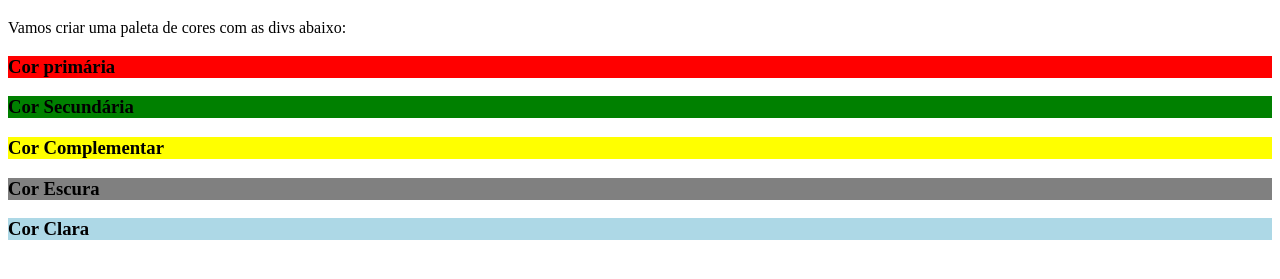
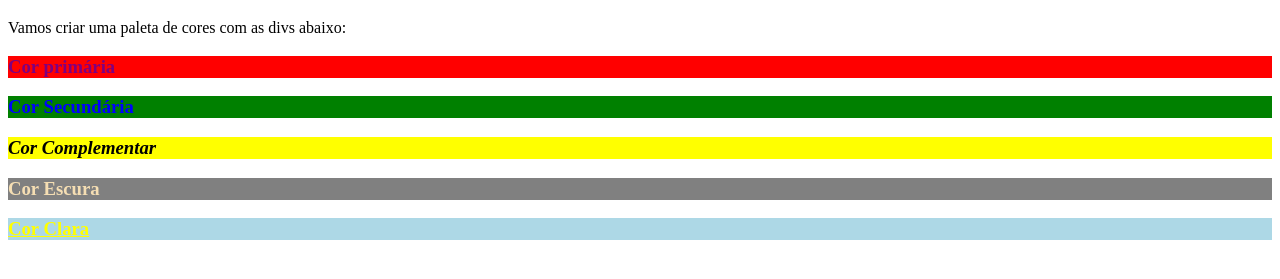
Before and after one commit to RenataNucci/Trybe-exercicios, a plain HTML site: page indexbackup3.html in a window 1280 px wide. Shown: the part 61-340 px from the top of the page. Drawn offline with Linux system fonts and the light colour scheme.

Commit message:
adicionado estilização para cada div

```diff
--- a/style3.css
+++ b/style3.css
@@ -21,3 +21,26 @@ div:nth-of-type(1) {
   div:nth-of-type(5) {
     background-color: lightblue;
   }
+
+  div:nth-of-type(1) >h3 {
+    color: purple;
+  }
+
+  div:nth-of-type(2) >h3 {
+    color: blue;
+  }
+
+  div:nth-of-type(3) >h3 {
+    color: black;
+    font-style: oblique;
+  }
+
+  div:nth-of-type(4) >h3 {
+    color: wheat;
+    font-weight: bold;
+  }
+
+  div:nth-of-type(5) >h3 {
+    color: yellow;
+    text-decoration: underline;
+  }
```
